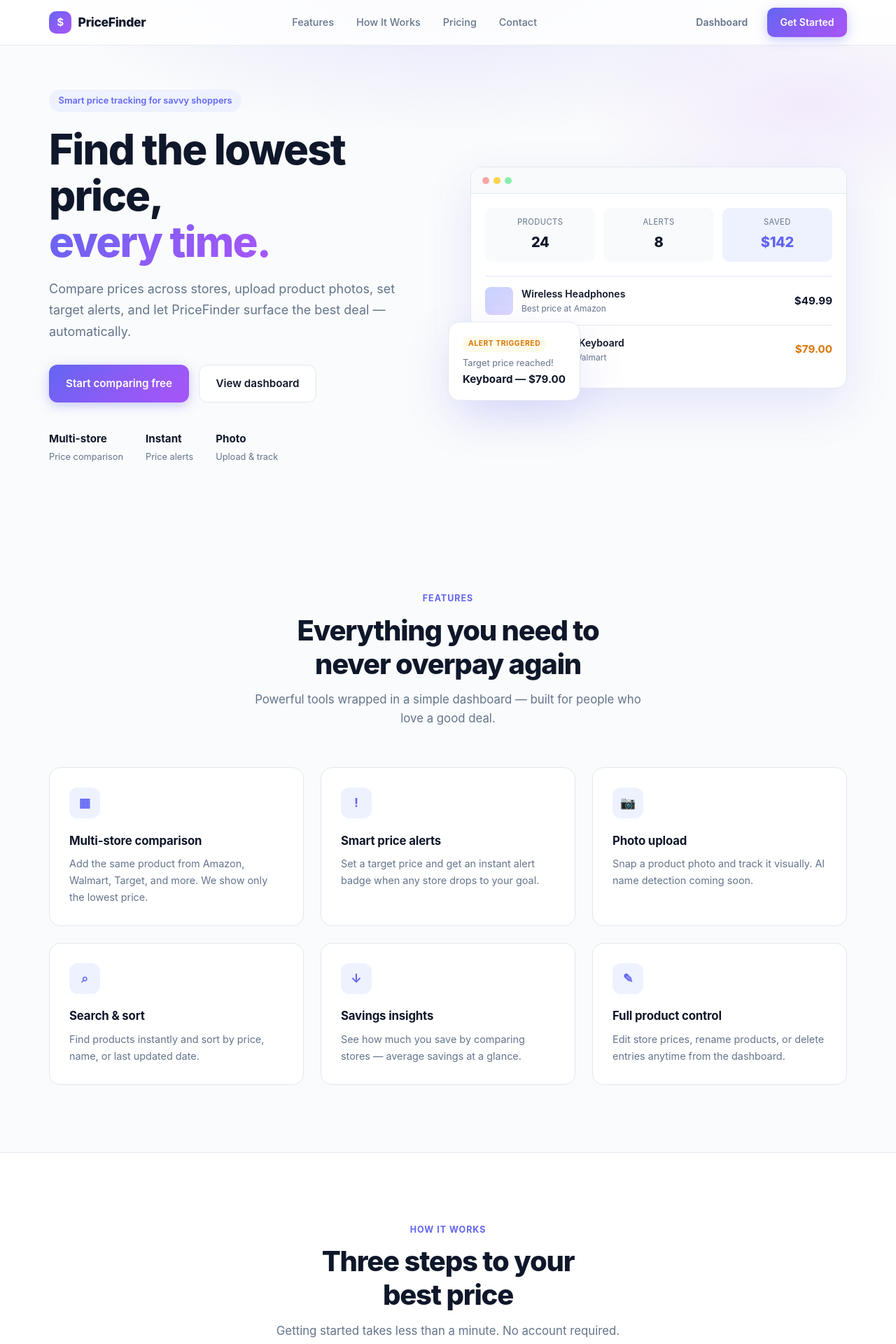
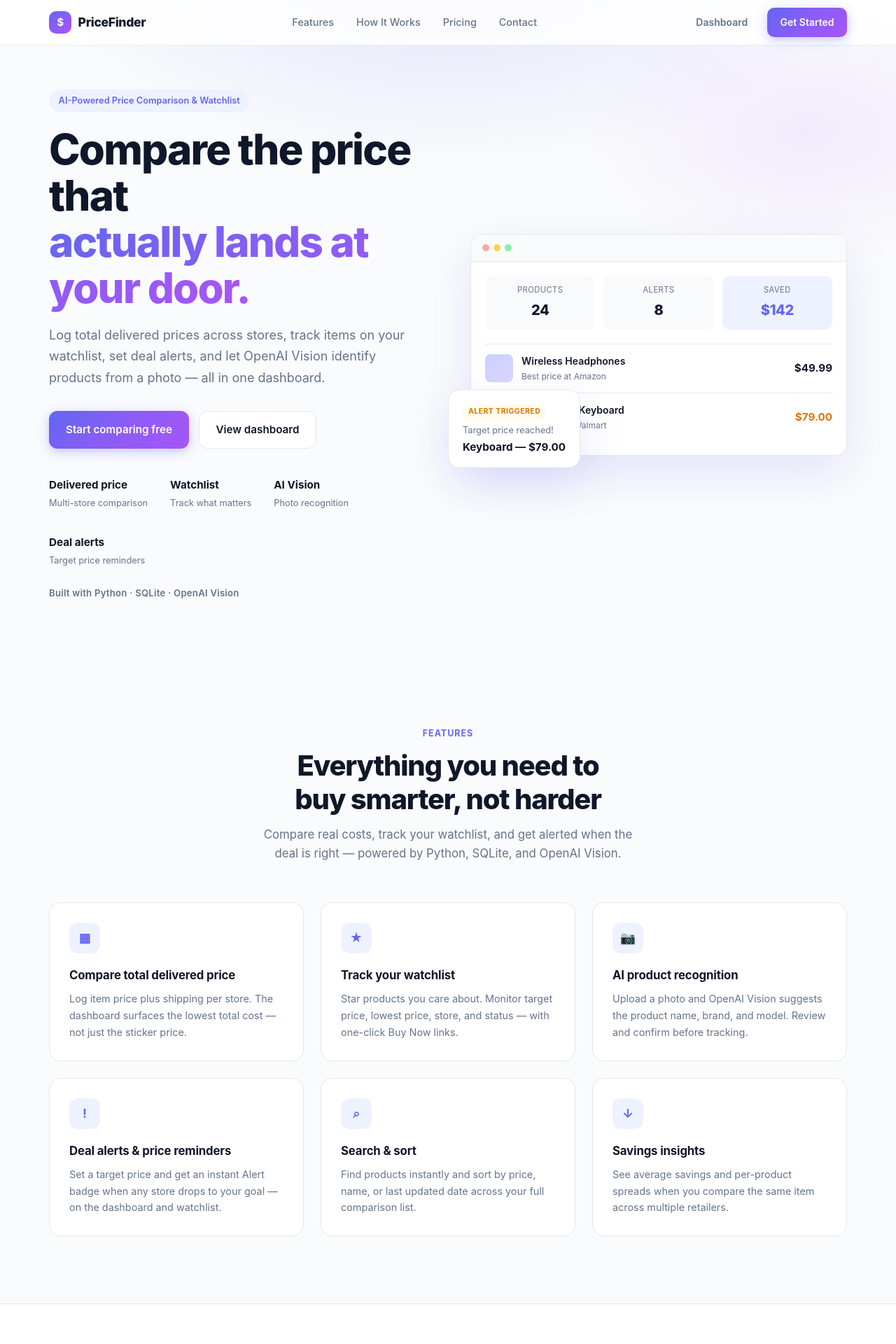
Before and after one commit to jay-powerbi/jiayi-portfolio, a Flask app: page / in a window 1280 px wide. Shown: the top 1920 px of the page at 70% size. Run offline with Flask 3, Linux system fonts and the light colour scheme; data that the repository does not hold is empty.

Commit message:
Polish README and landing page for GitHub showcase.
Reposition as an AI-powered price comparison and watchlist app with resume bullets, screenshot gallery, security-safe env setup, and professional landing copy highlighting delivered price, watchlist, AI Vision, and deal alerts.

Co-authored-by: Cursor <cursoragent@cursor.com>

```diff
--- a/app.py
+++ b/app.py
@@ -1,5 +1,6 @@
 from flask import Flask, render_template, request, redirect, url_for, flash
 from urllib.parse import quote
+import os
 
 from database import (
     init_db,
@@ -34,7 +35,7 @@ from images import allowed_file, save_upload, MAX_FILE_SIZE, image_url
 from vision import analyze_product_image, result_from_upload_row
 
 app = Flask(__name__)
-app.secret_key = "dev-secret-change-in-production"
+app.secret_key = os.environ.get("FLASK_SECRET_KEY", "dev-secret-change-in-production")
 _db_initialized = False
 
 
--- a/static/css/landing.css
+++ b/static/css/landing.css
@@ -310,6 +310,14 @@ a {
 
 .lp-stat span {
     font-size: 0.8rem;
+    color: var(--lp-text-muted);
+}
+
+.lp-hero-tech {
+    margin-top: 1.5rem;
+    font-size: 0.82rem;
+    font-weight: 600;
+    letter-spacing: 0.02em;
     color: var(--lp-text-muted);
 }
 
--- a/templates/landing.html
+++ b/templates/landing.html
@@ -3,8 +3,8 @@
 <head>
     <meta charset="UTF-8">
     <meta name="viewport" content="width=device-width, initial-scale=1.0">
-    <title>PriceFinder — Find the Lowest Price, Every Time</title>
-    <meta name="description" content="Track product prices across stores, get instant alerts, and never overpay again.">
+    <title>PriceFinder — AI-Powered Price Comparison & Watchlist</title>
+    <meta name="description" content="Compare total delivered prices, track your watchlist, get deal alerts, and identify products with AI — built with Python, SQLite, and OpenAI Vision.">
     <link rel="stylesheet" href="{{ url_for('static', filename='css/landing.css') }}">
 </head>
 <body>
@@ -45,27 +45,32 @@
         <div class="lp-hero-bg"></div>
         <div class="lp-container lp-hero-grid">
             <div class="lp-hero-content">
-                <span class="lp-badge">Smart price tracking for savvy shoppers</span>
-                <h1>Find the lowest price,<br><span class="lp-gradient-text">every time.</span></h1>
-                <p class="lp-hero-sub">Compare prices across stores, upload product photos, set target alerts, and let PriceFinder surface the best deal — automatically.</p>
+                <span class="lp-badge">AI-Powered Price Comparison &amp; Watchlist</span>
+                <h1>Compare the price that<br><span class="lp-gradient-text">actually lands at your door.</span></h1>
+                <p class="lp-hero-sub">Log total delivered prices across stores, track items on your watchlist, set deal alerts, and let OpenAI Vision identify products from a photo — all in one dashboard.</p>
                 <div class="lp-hero-cta">
                     <a href="{{ url_for('add_product') }}" class="lp-btn lp-btn-primary lp-btn-lg">Start comparing free</a>
                     <a href="{{ url_for('dashboard') }}" class="lp-btn lp-btn-outline lp-btn-lg">View dashboard</a>
                 </div>
                 <div class="lp-hero-stats">
                     <div class="lp-stat">
-                        <strong>Multi-store</strong>
-                        <span>Price comparison</span>
+                        <strong>Delivered price</strong>
+                        <span>Multi-store comparison</span>
                     </div>
                     <div class="lp-stat">
-                        <strong>Instant</strong>
-                        <span>Price alerts</span>
+                        <strong>Watchlist</strong>
+                        <span>Track what matters</span>
                     </div>
                     <div class="lp-stat">
-                        <strong>Photo</strong>
-                        <span>Upload &amp; track</span>
+                        <strong>AI Vision</strong>
+                        <span>Photo recognition</span>
+                    </div>
+                    <div class="lp-stat">
+                        <strong>Deal alerts</strong>
+                        <span>Target price reminders</span>
                     </div>
                 </div>
+                <p class="lp-hero-tech">Built with Python · SQLite · OpenAI Vision</p>
             </div>
             <div class="lp-hero-visual">
                 <div class="lp-mock-card lp-mock-card-main">
@@ -112,39 +117,39 @@
         <div class="lp-container">
             <div class="lp-section-header">
                 <span class="lp-label">Features</span>
-                <h2>Everything you need to<br>never overpay again</h2>
-                <p>Powerful tools wrapped in a simple dashboard — built for people who love a good deal.</p>
+                <h2>Everything you need to<br>buy smarter, not harder</h2>
+                <p>Compare real costs, track your watchlist, and get alerted when the deal is right — powered by Python, SQLite, and OpenAI Vision.</p>
             </div>
             <div class="lp-features-grid">
                 <article class="lp-feature-card">
                     <div class="lp-feature-icon">▦</div>
-                    <h3>Multi-store comparison</h3>
-                    <p>Add the same product from Amazon, Walmart, Target, and more. We show only the lowest price.</p>
+                    <h3>Compare total delivered price</h3>
+                    <p>Log item price plus shipping per store. The dashboard surfaces the lowest total cost — not just the sticker price.</p>
+                </article>
+                <article class="lp-feature-card">
+                    <div class="lp-feature-icon">★</div>
+                    <h3>Track your watchlist</h3>
+                    <p>Star products you care about. Monitor target price, lowest price, store, and status — with one-click Buy Now links.</p>
+                </article>
+                <article class="lp-feature-card">
+                    <div class="lp-feature-icon">📷</div>
+                    <h3>AI product recognition</h3>
+                    <p>Upload a photo and OpenAI Vision suggests the product name, brand, and model. Review and confirm before tracking.</p>
                 </article>
                 <article class="lp-feature-card">
                     <div class="lp-feature-icon">!</div>
-                    <h3>Smart price alerts</h3>
-                    <p>Set a target price and get an instant alert badge when any store drops to your goal.</p>
-                </article>
-                <article class="lp-feature-card">
-                    <div class="lp-feature-icon">📷</div>
-                    <h3>Photo upload</h3>
-                    <p>Snap a product photo and track it visually. AI name detection coming soon.</p>
+                    <h3>Deal alerts &amp; price reminders</h3>
+                    <p>Set a target price and get an instant Alert badge when any store drops to your goal — on the dashboard and watchlist.</p>
                 </article>
                 <article class="lp-feature-card">
                     <div class="lp-feature-icon">⌕</div>
                     <h3>Search &amp; sort</h3>
-                    <p>Find products instantly and sort by price, name, or last updated date.</p>
+                    <p>Find products instantly and sort by price, name, or last updated date across your full comparison list.</p>
                 </article>
                 <article class="lp-feature-card">
                     <div class="lp-feature-icon">↓</div>
                     <h3>Savings insights</h3>
-                    <p>See how much you save by comparing stores — average savings at a glance.</p>
-                </article>
-                <article class="lp-feature-card">
-                    <div class="lp-feature-icon">✎</div>
-                    <h3>Full product control</h3>
-                    <p>Edit store prices, rename products, or delete entries anytime from the dashboard.</p>
+                    <p>See average savings and per-product spreads when you compare the same item across multiple retailers.</p>
                 </article>
             </div>
         </div>
@@ -155,26 +160,26 @@
         <div class="lp-container">
             <div class="lp-section-header">
                 <span class="lp-label">How It Works</span>
-                <h2>Three steps to your<br>best price</h2>
-                <p>Getting started takes less than a minute. No account required.</p>
+                <h2>Three steps to a<br>smarter purchase</h2>
+                <p>Add prices, compare total delivered cost, and get alerted when it's time to buy.</p>
             </div>
             <div class="lp-steps">
                 <div class="lp-step">
                     <div class="lp-step-num">1</div>
-                    <h3>Add your product</h3>
-                    <p>Enter the product name, store, URL, and price — or upload a photo to get started faster.</p>
+                    <h3>Add or identify your product</h3>
+                    <p>Enter store, URL, and total delivered price — or upload a photo for OpenAI Vision to suggest the product name.</p>
                 </div>
                 <div class="lp-step-connector"></div>
                 <div class="lp-step">
                     <div class="lp-step-num">2</div>
-                    <h3>Compare stores</h3>
-                    <p>Add the same product from other retailers. PriceFinder groups them and finds the lowest price.</p>
+                    <h3>Compare &amp; watchlist</h3>
+                    <p>Add the same product from other retailers. PriceFinder groups entries and highlights the lowest price per item.</p>
                 </div>
                 <div class="lp-step-connector"></div>
                 <div class="lp-step">
                     <div class="lp-step-num">3</div>
-                    <h3>Track &amp; save</h3>
-                    <p>Set a target price, monitor alerts on your dashboard, and buy when the deal is right.</p>
+                    <h3>Get deal alerts</h3>
+                    <p>Set a target price, star items on your watchlist, and buy when the Alert badge shows your deal is live.</p>
                 </div>
             </div>
             <div class="lp-steps-cta">
@@ -279,7 +284,7 @@
                     <span class="lp-logo-icon">$</span>
                     PriceFinder
                 </a>
-                <p>Track prices. Find deals. Save money.</p>
+                <p>Compare delivered prices. Track your watchlist. Buy with confidence.</p>
             </div>
             <div class="lp-footer-links">
                 <a href="#features">Features</a>
@@ -288,7 +293,7 @@
                 <a href="#contact">Contact</a>
                 <a href="{{ url_for('dashboard') }}">Dashboard</a>
             </div>
-            <p class="lp-footer-copy">&copy; 2026 PriceFinder. All rights reserved.</p>
+            <p class="lp-footer-copy">&copy; 2026 PriceFinder · Built with Python, SQLite &amp; OpenAI Vision</p>
         </div>
     </footer>
 
```
Also changed, not shown: README.md, 2 other files.
